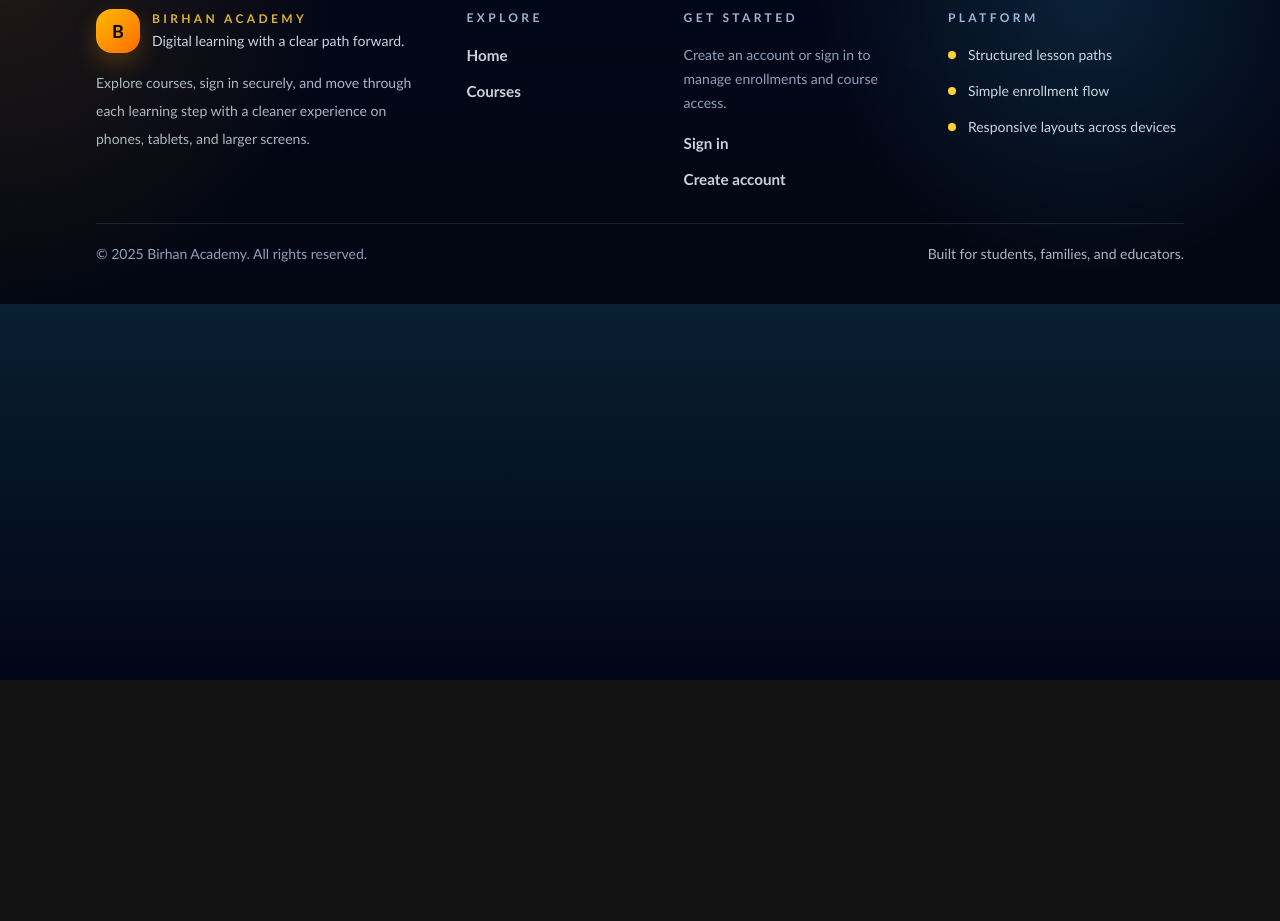
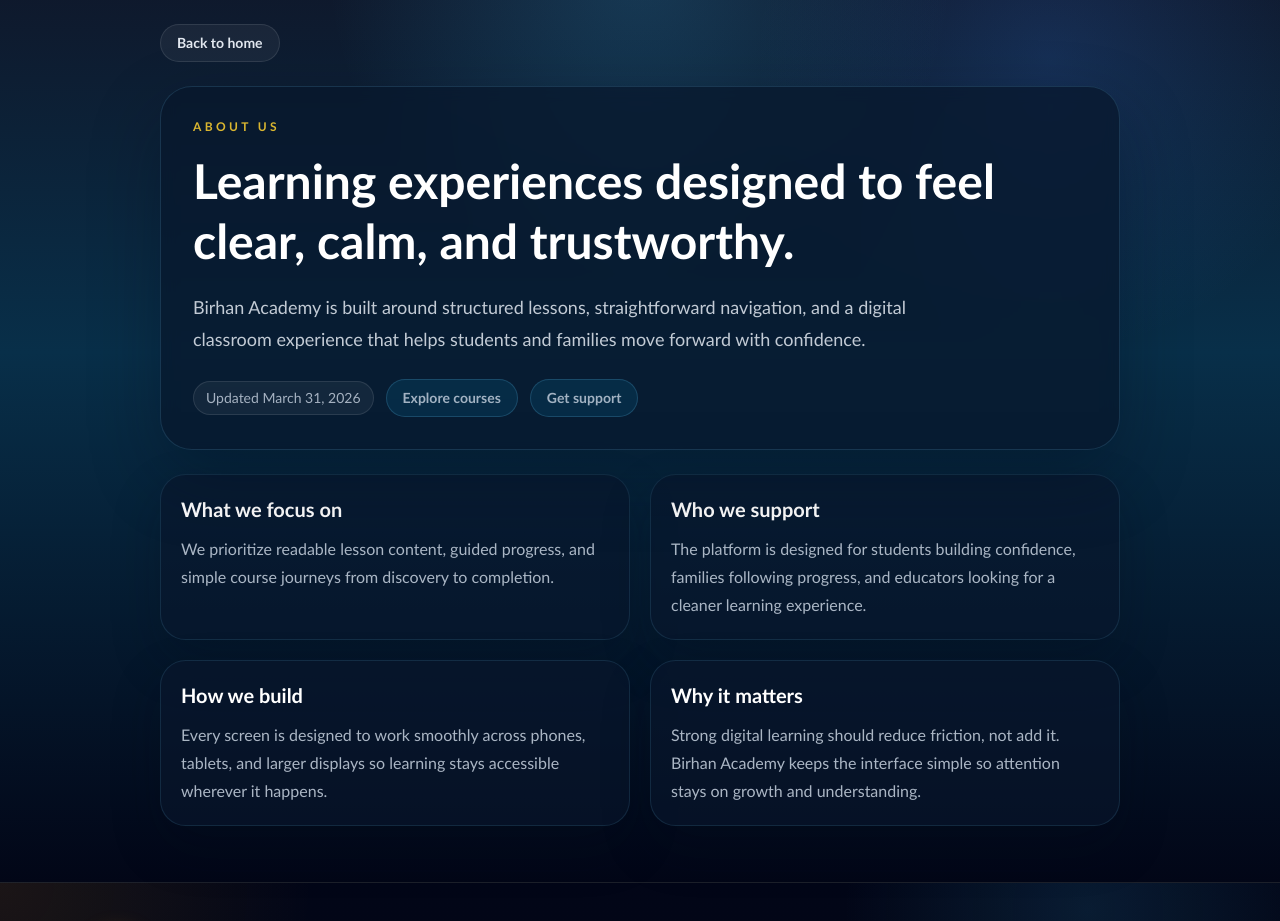
Before and after one commit to miebale123/Birhan-Academy, a Vue app: page /about in a window 1280 px wide. Shown: the part 120-1041 px from the top of the page. Before the commit the page ends 800 px from the top, so only its background shows below. Built offline with nearby package versions, Linux system fonts and the light colour scheme.

Commit message:
feat: add public site pages and a professional footer

```diff
--- a/src/app/router/index.js
+++ b/src/app/router/index.js
@@ -50,6 +50,30 @@ const router = createRouter({
       component: () => import('@/features/courses/views/CourseCompletionView.vue'),
     },
     {
+      path: '/about',
+      name: 'about',
+      component: () => import('@/features/site/views/SitePageView.vue'),
+      props: { pageKey: 'about' },
+    },
+    {
+      path: '/support',
+      name: 'support',
+      component: () => import('@/features/site/views/SitePageView.vue'),
+      props: { pageKey: 'support' },
+    },
+    {
+      path: '/privacy-policy',
+      name: 'privacyPolicy',
+      component: () => import('@/features/site/views/SitePageView.vue'),
+      props: { pageKey: 'privacy' },
+    },
+    {
+      path: '/terms-of-service',
+      name: 'termsOfService',
+      component: () => import('@/features/site/views/SitePageView.vue'),
+      props: { pageKey: 'terms' },
+    },
+    {
       path: '/sign-up',
       alias: '/Sign Up',
       name: 'signUp',
--- /dev/null
+++ b/src/features/site/constants/sitePages.js
@@ -0,0 +1,118 @@
+export const sitePages = {
+  about: {
+    eyebrow: 'About Us',
+    title: 'Learning experiences designed to feel clear, calm, and trustworthy.',
+    description:
+      'Birhan Academy is built around structured lessons, straightforward navigation, and a digital classroom experience that helps students and families move forward with confidence.',
+    sections: [
+      {
+        title: 'What we focus on',
+        body: 'We prioritize readable lesson content, guided progress, and simple course journeys from discovery to completion.',
+      },
+      {
+        title: 'Who we support',
+        body: 'The platform is designed for students building confidence, families following progress, and educators looking for a cleaner learning experience.',
+      },
+      {
+        title: 'How we build',
+        body: 'Every screen is designed to work smoothly across phones, tablets, and larger displays so learning stays accessible wherever it happens.',
+      },
+      {
+        title: 'Why it matters',
+        body: 'Strong digital learning should reduce friction, not add it. Birhan Academy keeps the interface simple so attention stays on growth and understanding.',
+      },
+    ],
+    quickLinks: [
+      { label: 'Explore courses', to: { name: 'courseCatalog' } },
+      { label: 'Get support', to: { name: 'support' } },
+    ],
+    lastUpdated: 'March 31, 2026',
+  },
+  support: {
+    eyebrow: 'Support',
+    title: 'Help with access, account questions, and course flow.',
+    description:
+      'Use the support section when you need guidance with signing in, navigating courses, or understanding the next step in the learning experience.',
+    sections: [
+      {
+        title: 'Account access',
+        body: 'If you cannot continue into a course, start by checking that you are signed in with the same account used during enrollment.',
+      },
+      {
+        title: 'Course navigation',
+        body: 'Course pages are structured to move from details to payment, classroom access, and completion. Support can help if any step feels blocked or unclear.',
+      },
+      {
+        title: 'Learner assistance',
+        body: 'Students and families can use support guidance to understand lesson access, progress states, and where to continue learning next.',
+      },
+      {
+        title: 'When to reach out',
+        body: 'If something looks incorrect, unavailable, or confusing, use this support area as the first stop before retrying the journey.',
+      },
+    ],
+    quickLinks: [
+      { label: 'Sign in', to: { name: 'signIn' } },
+      { label: 'Browse courses', to: { name: 'courseCatalog' } },
+    ],
+    lastUpdated: 'March 31, 2026',
+  },
+  privacy: {
+    eyebrow: 'Privacy Policy',
+    title: 'A simple explanation of how platform data is handled.',
+    description:
+      'Birhan Academy uses the information needed to create accounts, support course access, and keep the learning experience functioning as expected.',
+    sections: [
+      {
+        title: 'Information we collect',
+        body: 'This includes details entered during sign up, account identifiers used for sign in, and course activity associated with learning access and progress.',
+      },
+      {
+        title: 'How information is used',
+        body: 'We use platform data to authenticate users, display course information, manage enrollment states, and support the core learning journey.',
+      },
+      {
+        title: 'Access and visibility',
+        body: 'Account data is used within the application experience so learners can move between sign in, course details, classroom access, and completion views.',
+      },
+      {
+        title: 'Questions about privacy',
+        body: 'If you need clarification about account or usage information, the support section should be used as the first point of contact.',
+      },
+    ],
+    quickLinks: [
+      { label: 'Terms of service', to: { name: 'termsOfService' } },
+      { label: 'Support', to: { name: 'support' } },
+    ],
+    lastUpdated: 'March 31, 2026',
+  },
+  terms: {
+    eyebrow: 'Terms Of Service',
+    title: 'Basic terms for using the Birhan Academy platform.',
+    description:
+      'These terms describe the expected use of accounts, course access, and the general responsibilities that come with using the learning platform.',
+    sections: [
+      {
+        title: 'Accounts',
+        body: 'Users are responsible for providing accurate sign-up information and for maintaining access to their own account credentials.',
+      },
+      {
+        title: 'Course use',
+        body: 'Course materials and classroom access are provided for normal learning use within the platform experience and should not be misused or disrupted.',
+      },
+      {
+        title: 'Platform behavior',
+        body: 'The service should be used respectfully and in a way that does not interfere with the learning experience of other users.',
+      },
+      {
+        title: 'Updates to terms',
+        body: 'The platform may update these terms as the product evolves. The latest version published on this page should be treated as the current version.',
+      },
+    ],
+    quickLinks: [
+      { label: 'Privacy policy', to: { name: 'privacyPolicy' } },
+      { label: 'About us', to: { name: 'about' } },
+    ],
+    lastUpdated: 'March 31, 2026',
+  },
+}
--- /dev/null
+++ b/src/features/site/views/SitePageView.vue
@@ -0,0 +1,79 @@
+<script setup>
+import { computed } from 'vue'
+import { RouterLink } from 'vue-router'
+import { sitePages } from '@/features/site/constants/sitePages'
+
+const props = defineProps({
+  pageKey: {
+    type: String,
+    required: true,
+  },
+})
+
+const page = computed(() => sitePages[props.pageKey])
+</script>
+
+<template>
+  <section class="site-page-shell min-h-[calc(100dvh-var(--app-header-height))]">
+    <div class="mx-auto flex w-full max-w-5xl flex-col gap-6 px-4 py-10 sm:px-6 lg:px-8 lg:py-14">
+      <RouterLink
+        :to="{ name: 'home' }"
+        class="inline-flex w-fit items-center rounded-full border border-white/10 bg-white/5 px-4 py-2 text-sm font-semibold text-slate-100 transition hover:bg-white/10"
+      >
+        Back to home
+      </RouterLink>
+
+      <template v-if="page">
+        <section
+          class="rounded-[2rem] border border-sky-300/15 bg-[rgba(8,23,44,0.72)] p-6 shadow-[0_28px_70px_rgba(2,12,27,0.32)] backdrop-blur sm:p-8"
+        >
+          <p class="text-xs font-black uppercase tracking-[0.28em] text-amber-300/85">
+            {{ page.eyebrow }}
+          </p>
+          <h1 class="mt-4 max-w-4xl text-4xl font-black leading-tight text-white sm:text-5xl">
+            {{ page.title }}
+          </h1>
+          <p class="mt-5 max-w-3xl text-base leading-8 text-slate-200/86 sm:text-lg">
+            {{ page.description }}
+          </p>
+
+          <div class="mt-6 flex flex-wrap items-center gap-3 text-sm text-slate-300/80">
+            <span class="rounded-full border border-white/10 bg-white/5 px-3 py-1.5">
+              Updated {{ page.lastUpdated }}
+            </span>
+            <RouterLink
+              v-for="link in page.quickLinks"
+              :key="link.label"
+              :to="link.to"
+              class="rounded-full border border-sky-300/18 bg-sky-400/10 px-4 py-2 font-semibold text-sky-50 transition hover:border-sky-200/40 hover:bg-sky-300/18"
+            >
+              {{ link.label }}
+            </RouterLink>
+          </div>
+        </section>
+
+        <div class="grid gap-5 md:grid-cols-2">
+          <article
+            v-for="section in page.sections"
+            :key="section.title"
+            class="rounded-[1.6rem] border border-sky-300/12 bg-[rgba(8,23,44,0.64)] p-5 shadow-[0_22px_50px_rgba(2,12,27,0.24)]"
+          >
+            <h2 class="text-xl font-black text-white">{{ section.title }}</h2>
+            <p class="mt-3 text-sm leading-7 text-slate-300/84 sm:text-base">
+              {{ section.body }}
+            </p>
+          </article>
+        </div>
+      </template>
+    </div>
+  </section>
+</template>
+
+<style scoped>
+.site-page-shell {
+  background:
+    radial-gradient(circle at top, rgba(56, 189, 248, 0.2), transparent 28%),
+    radial-gradient(circle at 82% 10%, rgba(59, 130, 246, 0.18), transparent 22%),
+    linear-gradient(180deg, #0f172a 0%, #082f49 42%, #020617 100%);
+}
+</style>
--- a/src/shared/components/layout/AppFooter.vue
+++ b/src/shared/components/layout/AppFooter.vue
@@ -7,40 +7,52 @@ import { useAuthStore } from '@/features/auth/stores/auth.store'
 const authStore = useAuthStore()
 const { currentUser } = storeToRefs(authStore)
 
-const exploreLinks = [
-  { label: 'Home', to: { name: 'home' } },
-  { label: 'Courses', to: { name: 'courseCatalog' } },
-]
-
-const platformItems = [
-  'Structured lesson paths',
-  'Simple enrollment flow',
-  'Responsive layouts across devices',
-]
-
-const accountHeading = computed(() => {
-  return currentUser.value ? 'Your account' : 'Get started'
-})
-
-const accountMessage = computed(() => {
-  return currentUser.value
-    ? `${currentUser.value.name} is signed in and ready to continue learning.`
-    : 'Create an account or sign in to manage enrollments and course access.'
-})
-
-const accountLinks = computed(() => {
-  if (currentUser.value) {
-    return [
+const footerGroups = computed(() => {
+  const accountLinks = currentUser.value
+    ? [
         { label: 'Browse courses', to: { name: 'courseCatalog' } },
         { label: 'Continue learning', to: { name: 'courseCatalog' } },
       ]
-  }
-
-  return [
+    : [
         { label: 'Sign in', to: { name: 'signIn' } },
         { label: 'Create account', to: { name: 'signUp' } },
       ]
+
+  return [
+    {
+      title: 'Company',
+      links: [
+        { label: 'About us', to: { name: 'about' } },
+        { label: 'Courses', to: { name: 'courseCatalog' } },
+      ],
+    },
+    {
+      title: 'Support',
+      links: [
+        { label: 'Support', to: { name: 'support' } },
+        { label: 'Home', to: { name: 'home' } },
+      ],
+    },
+    {
+      title: 'Legal',
+      links: [
+        { label: 'Privacy Policy', to: { name: 'privacyPolicy' } },
+        { label: 'Terms of Service', to: { name: 'termsOfService' } },
+      ],
+    },
+    {
+      title: 'Account',
+      links: accountLinks,
+    },
+  ]
 })
+
+const bottomLinks = [
+  { label: 'About', to: { name: 'about' } },
+  { label: 'Support', to: { name: 'support' } },
+  { label: 'Privacy Policy', to: { name: 'privacyPolicy' } },
+  { label: 'Terms of Service', to: { name: 'termsOfService' } },
+]
 
 const currentYear = new Date().getFullYear()
 </script>
@@ -48,7 +60,7 @@ const currentYear = new Date().getFullYear()
 <template>
   <footer class="app-footer border-t border-white/10 text-white">
     <div class="mx-auto max-w-6xl px-4 py-10 sm:px-6 lg:px-8">
-      <div class="grid gap-10 md:grid-cols-2 xl:grid-cols-[1.4fr_0.75fr_0.95fr_1fr]">
+      <div class="grid gap-10 border-b border-white/10 pb-8 lg:grid-cols-[1.2fr_1.8fr] lg:gap-14">
         <div class="space-y-4">
           <RouterLink
             :to="{ name: 'home' }"
@@ -63,67 +75,45 @@ const currentYear = new Date().getFullYear()
               <p class="text-xs font-black uppercase tracking-[0.28em] text-amber-300/85">
                 Birhan Academy
               </p>
-              <p class="mt-1 text-sm text-slate-300">Digital learning with a clear path forward.</p>
+              <p class="mt-1 text-sm text-slate-300/80">
+                Clear learning journeys for students and families.
+              </p>
             </div>
           </RouterLink>
 
-          <p class="max-w-md text-sm leading-7 text-slate-300/85">
-            Explore courses, sign in securely, and move through each learning step with a
-            cleaner experience on phones, tablets, and larger screens.
+          <p class="max-w-md text-sm leading-7 text-slate-300/84">
+            Explore courses, manage account access, and find support through a cleaner digital
+            learning experience built for everyday use.
           </p>
         </div>
 
-        <nav aria-label="Footer navigation">
-          <p class="footer-heading">Explore</p>
+        <div class="grid gap-8 sm:grid-cols-2 xl:grid-cols-4">
+          <nav v-for="group in footerGroups" :key="group.title" :aria-label="group.title">
+            <p class="footer-heading">{{ group.title }}</p>
             <ul class="mt-4 space-y-3">
-            <li v-for="link in exploreLinks" :key="link.label">
+              <li v-for="link in group.links" :key="link.label">
                 <RouterLink :to="link.to" class="footer-link">
                   {{ link.label }}
                 </RouterLink>
               </li>
             </ul>
           </nav>
-
-        <div>
-          <p class="footer-heading">{{ accountHeading }}</p>
-          <p class="mt-4 max-w-xs text-sm leading-6 text-slate-400">
-            {{ accountMessage }}
-          </p>
-          <ul class="mt-4 space-y-3">
-            <li v-for="link in accountLinks" :key="link.label">
-              <RouterLink :to="link.to" class="footer-link">
-                {{ link.label }}
-              </RouterLink>
-            </li>
-          </ul>
-        </div>
-
-        <div>
-          <p class="footer-heading">Platform</p>
-          <ul class="mt-4 space-y-3">
-            <li
-              v-for="item in platformItems"
-              :key="item"
-              class="flex items-start gap-3 text-sm leading-6 text-slate-300"
-            >
-              <span class="mt-2 h-2 w-2 rounded-full bg-amber-300"></span>
-              <span>{{ item }}</span>
-            </li>
-          </ul>
         </div>
       </div>
 
-      <div
-        class="mt-8 flex flex-col gap-3 border-t border-white/10 pt-5 text-sm text-slate-400 md:flex-row md:items-center md:justify-between"
+      <div class="flex flex-col gap-4 pt-5 text-sm text-slate-400 lg:flex-row lg:items-center lg:justify-between">
+        <p>&copy; {{ currentYear }} Birhan Academy. All rights reserved.</p>
+
+        <div class="flex flex-wrap gap-x-4 gap-y-2">
+          <RouterLink
+            v-for="link in bottomLinks"
+            :key="link.label"
+            :to="link.to"
+            class="footer-meta-link"
           >
-        <p>&copy; {{ currentYear }} Birhan Academy. All rights reserved.</p>
-        <p class="text-slate-300/85">
-          {{
-            currentUser
-              ? `Signed in as ${currentUser.name}.`
-              : 'Built for students, families, and educators.'
-          }}
-        </p>
+            {{ link.label }}
+          </RouterLink>
+        </div>
       </div>
     </div>
   </footer>
@@ -132,8 +122,8 @@ const currentYear = new Date().getFullYear()
 <style scoped>
 .app-footer {
   background:
-    radial-gradient(circle at top left, rgba(245, 158, 11, 0.12), transparent 26%),
-    radial-gradient(circle at 85% 10%, rgba(56, 189, 248, 0.14), transparent 24%),
+    radial-gradient(circle at top left, rgba(245, 158, 11, 0.1), transparent 24%),
+    radial-gradient(circle at 85% 10%, rgba(56, 189, 248, 0.12), transparent 22%),
     linear-gradient(180deg, rgba(2, 6, 23, 0.98) 0%, rgba(3, 7, 18, 1) 100%);
 }
 
@@ -142,20 +132,26 @@ const currentYear = new Date().getFullYear()
   font-weight: 900;
   letter-spacing: 0.28em;
   text-transform: uppercase;
-  color: rgba(191, 219, 254, 0.82);
+  color: rgba(191, 219, 254, 0.8);
+}
+
+.footer-link,
+.footer-meta-link {
+  color: rgba(226, 232, 240, 0.84);
+  transition: color 160ms ease;
 }
 
 .footer-link {
-  color: rgba(226, 232, 240, 0.9);
   font-size: 0.95rem;
   font-weight: 600;
-  transition:
-    color 160ms ease,
-    transform 160ms ease;
 }
 
-.footer-link:hover {
+.footer-link:hover,
+.footer-meta-link:hover {
   color: white;
-  transform: translateX(2px);
+}
+
+.footer-meta-link {
+  font-size: 0.88rem;
 }
 </style>
```
Also changed, not shown: 6 other files (tests, documents, lock files or other folders). Lines whose indentation alone changed are shown as unchanged.
